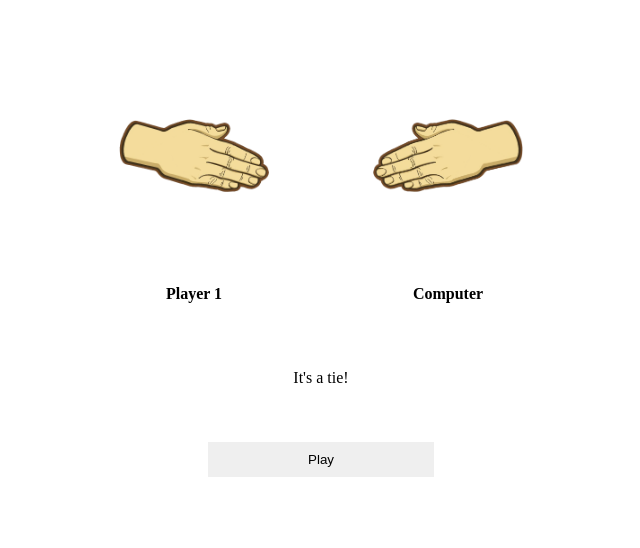
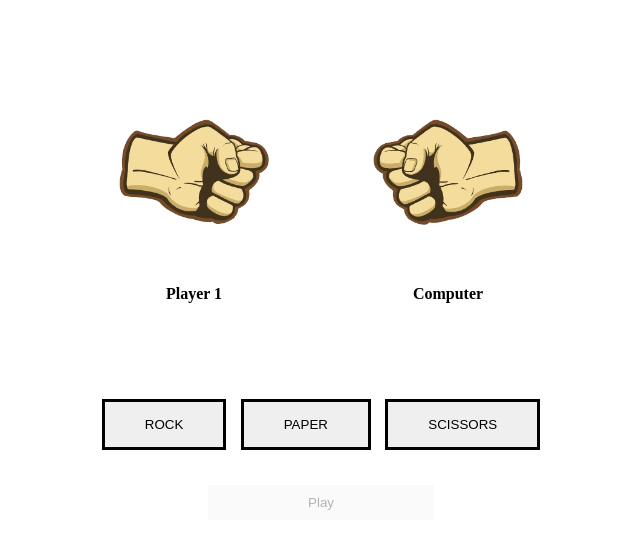
Before and after one commit to jpamphile/rps, a plain HTML site: page index1.html in a window 1280 px wide. Both pictures are taken after a click on the button "Play". Shown: the part 94-642 px from the top of the page, without its empty margins (319-959 px from the left). Drawn offline with Linux system fonts and the light colour scheme.

Commit message:
added rock, paper, scissors button and functionality for user

```diff
--- a/index1.html
+++ b/index1.html
@@ -128,6 +128,18 @@
                 background-repeat: no-repeat;
             }
 
+            .rockBtn, .paperBtn, .scissorsBtn{
+                position: relative; /*absolute;*/
+                top: 25px;
+                margin-top: 1%;
+                margin-left: 1%;
+                margin-bottom: 1%;
+                margin-right: 1%;
+                border: 1px solid black;
+                border-width: medium;
+                padding: 15px 40px;
+            }
+
             .startBtn{
                 position: relative; /*absolute;*/
                 top: 55px;
@@ -156,6 +168,12 @@
 
             <div class = "result" id = "result">xxx</div>
 
+            <div class = "rpsBtns" id = "rpsBtns">
+                <button class = "rockBtn" id = "rockBtn">ROCK</button>
+                <button class = "paperBtn" id = "paperBtn">PAPER</button>
+                <button class = "scissorsBtn" id = "scissorsBtn">SCISSORS</button>
+            </div>
+
             <button class = "startBtn" id = "startBtn">Play</button>
             <!--Can also use following for a button.-->
             <!--<div class = "startBtn">
@@ -174,6 +192,22 @@
 
                 //var cpuWinStates = new Array(3); //["rock22", "paper22", "scissors22"];
                 var cpuWinStates = ["rock22", "paper22", "scissors22"];
+
+            function rpsWeapon(e){
+                if(e.target.getAttribute("id") === "rockBtn"){
+                    return "rock22";
+                }
+
+                if(e.target.getAttribute("id") === "paperBtn"){
+                    return "paper22";
+                }
+
+                if(e.target.getAttribute("id") === "scissorsBtn"){
+                    return "scissors22";
+                }
+
+                return "rock22";
+            }
 
             function getWinner(userPicks, cpuPicks){
 
@@ -228,11 +262,15 @@
 
                 document.getElementById("startBtn").disabled = true;
 
+                document.addEventListener("click", rpsWeapon, false);
+
                 var cpuOption = cpuWinStates[Math.floor(0 + Math.random() * 3)];
                 var userOption = userWinStates[Math.floor(0 + Math.random() * 3)];
 
                 //console.log(cpuOption);
                 //console.log(userOption);
+
+                var userOption = rpsWeapon();
 
                 document.getElementById("userChoice").setAttribute("class", "userChoice " + userOption); // + " count-in");
                 //userChoice.setAttribute("class", "userChoice" + userOption + "count-in");
```
